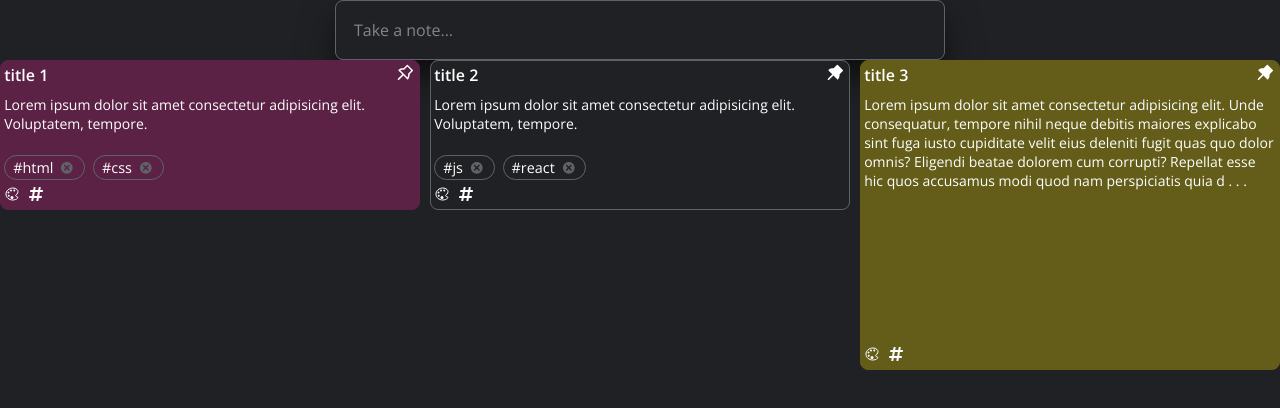
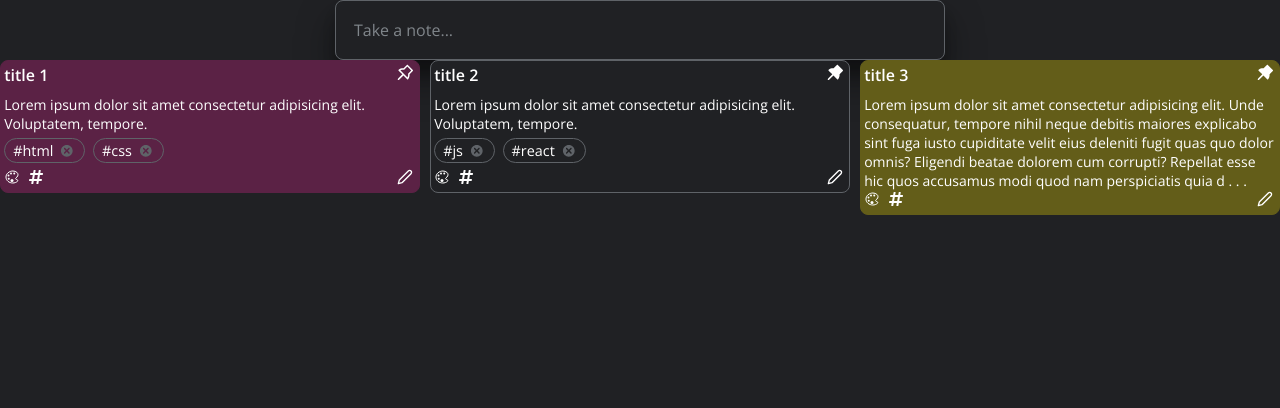
Before and after one commit to OmkarArora/gkeep-notes, a React (Create React App) app: page / in a window 1280 px wide. Shown: the top 408 px of the page. Built offline with nearby package versions, Linux system fonts and the light colour scheme.

Commit message:
feat: added basic edit modal

```diff
--- a/src/components/NotesSection/NotesDisplay/NotesCard/NotesCard.jsx
+++ b/src/components/NotesSection/NotesDisplay/NotesCard/NotesCard.jsx
@@ -1,27 +1,43 @@
+import { useState } from "react";
 import NotesMenu from "../../NotesMenu/NotesMenu";
 import TagsDisplay from "../../TagsDisplay/TagsDisplay";
 import { AiOutlinePushpin, AiFillPushpin } from "react-icons/ai";
+import NotesEditModal from "../NotesEditModal/NotesEditModal";
 
 const maxTitleChars = 50;
 const maxContentChars = 300;
 
-const NotesCard = ({ tagId, title, content, bgColor, tags, isPinned, updateDisplayNote }) => {
+const NotesCard = ({
+  tagId,
+  title,
+  content,
+  bgColor,
+  tags,
+  isPinned,
+  updateDisplayNote,
+}) => {
+  const [modalVisible, setModalVisibility] = useState(false);
 
   const updateBgColor = (color) => {
     updateDisplayNote(tagId, "bgColor", color);
-  }
+  };
 
   const updateTagsList = (newTag) => {
     let _tags = [...tags, newTag];
     updateDisplayNote(tagId, "tags", _tags);
-  }
+  };
 
   const deleteTag = (tag) => {
-    let _tags = tags.filter(item => item!==tag);
+    let _tags = tags.filter((item) => item !== tag);
     updateDisplayNote(tagId, "tags", _tags);
-  }
+  };
+
+  const updateModalVisibility = (newState) => {
+    setModalVisibility(newState);
+  };
 
   return (
+    <div>
       <div
         className="notes-card"
         style={{
@@ -34,8 +50,11 @@ const NotesCard = ({ tagId, title, content, bgColor, tags, isPinned, updateDispl
         }}
       >
         <div className="container-display-topRow">
-        <div className="display-title">{}
-        {title.length > maxTitleChars ? `${title.substring(0, maxTitleChars)} . . .` : title}
+          <div className="display-title">
+            {title.length > maxTitleChars
+              ? `${title.substring(0, maxTitleChars)} . . .`
+              : title}
+
           </div>
           <div
             className="container-pin"
@@ -46,7 +65,9 @@ const NotesCard = ({ tagId, title, content, bgColor, tags, isPinned, updateDispl
         </div>
 
         <div className="display-content">
-        {content.length > maxContentChars ? `${content.substring(0, maxContentChars)} . . .` : content}
+          {content.length > maxContentChars
+            ? `${content.substring(0, maxContentChars)} . . .`
+            : content}
         </div>
         <div>
           <TagsDisplay
@@ -60,9 +81,16 @@ const NotesCard = ({ tagId, title, content, bgColor, tags, isPinned, updateDispl
               updateBgColor={(color) => updateBgColor(color)}
               activeColor={bgColor}
               updateTagsList={(tag) => updateTagsList(tag)}
+              showEditIcon={true}
+              updateModalVisibility={(newState) => updateModalVisibility(newState)}
             />
           </div>
         </div>
+      </div>
+      <NotesEditModal
+        modalVisible={modalVisible}
+        updateModalVisibility={(newState) => updateModalVisibility(newState)}
+      />
     </div>
   );
 };
--- /dev/null
+++ b/src/components/NotesSection/NotesDisplay/NotesEditModal/NotesEditModal.jsx
@@ -0,0 +1,19 @@
+import "./notesEditModal.css";
+
+const NotesEditModal = ({ modalVisible, updateModalVisibility }) => {
+  return (
+    <div style={modalVisible ? { display: "block" } : { display: "none" }}
+	className="container-modal"
+	>
+      <section className="section-modal">
+        Lorem ipsum dolor sit, amet consectetur adipisicing elit. Odit nam
+        assumenda vero necessitatibus iusto hic cupiditate consequuntur
+        voluptates, id mollitia accusamus sint ex earum sed laudantium! Nobis,
+        praesentium necessitatibus? Laborum?
+        <button onClick={() => updateModalVisibility(false)}>Close</button>
+      </section>
+    </div>
+  );
+};
+
+export default NotesEditModal;
--- /dev/null
+++ b/src/components/NotesSection/NotesDisplay/NotesEditModal/notesEditModal.css
@@ -0,0 +1,20 @@
+.container-modal {
+  position: fixed;
+  top: 0;
+  left: 0;
+  width: 100%;
+  height: 100%;
+  background: rgba(0, 0, 0, 0.6);
+  z-index: 20;
+}
+
+.section-modal {
+  position: fixed;
+  background: white;
+  width: 80%;
+  height: auto;
+  top: 50%;
+  left: 50%;
+  color: black;
+  transform: translate(-50%, -50%);
+}
--- a/src/components/NotesSection/NotesDisplay/notesDisplay.css
+++ b/src/components/NotesSection/NotesDisplay/notesDisplay.css
@@ -32,6 +32,9 @@
   font-weight: 600;
   font-size: 1rem;
   flex: 1;
+
+  display: flex;
+  align-items: center;
 }
 
 .display-content {
--- a/src/components/NotesSection/NotesMenu/NotesMenu.jsx
+++ b/src/components/NotesSection/NotesMenu/NotesMenu.jsx
@@ -1,16 +1,41 @@
 import ColorPalette from "../ColorPalette/ColorPalette";
 import TagsInput from "../TagsInput/TagsInput";
 
+import { FiEdit2 } from "react-icons/fi";
+
 import "./notesMenu.css";
 
-const NotesMenu = ({ updateBgColor, bgColor, updateTagsList, tagsId }) => {
+const NotesMenu = ({
+  updateBgColor,
+  bgColor,
+  updateTagsList,
+  tagsId,
+  showEditIcon,
+  updateModalVisibility,
+}) => {
   return (
     <div className="container-notesMenu">
-      <ColorPalette
-        updateBgColor={(color) => updateBgColor(color)}
-        activeColor={bgColor}
-      />
-      <TagsInput updateTagsList={(tag) => updateTagsList(tag)} tagsId={tagsId}/>
+      <div className="container-left">
+        <ColorPalette
+          updateBgColor={(color) => updateBgColor(color)}
+          activeColor={bgColor}
+        />
+        <TagsInput
+          updateTagsList={(tag) => updateTagsList(tag)}
+          tagsId={tagsId}
+        />
+      </div>
+
+      {showEditIcon ? (
+        <div className="container-right">
+          <FiEdit2
+            onClick={() => updateModalVisibility(true)}
+            className="icon-editNote"
+          />
+        </div>
+      ) : (
+        <></>
+      )}
     </div>
   );
 };
--- a/src/components/NotesSection/NotesMenu/notesMenu.css
+++ b/src/components/NotesSection/NotesMenu/notesMenu.css
@@ -1,5 +1,17 @@
 .container-notesMenu {
   display: flex;
-  justify-content: flex-start;
+  justify-content: space-between;
+  gap: 8px;
+  font-size: 1rem;
+  width: 100%;
+}
+
+.container-notesMenu .container-left {
+  display: flex;
   gap: 8px;
 }
+
+.container-notesMenu .container-right {
+  padding-right: 3px;
+  cursor: pointer;
+}
```
Lines whose indentation alone changed are shown as unchanged.
